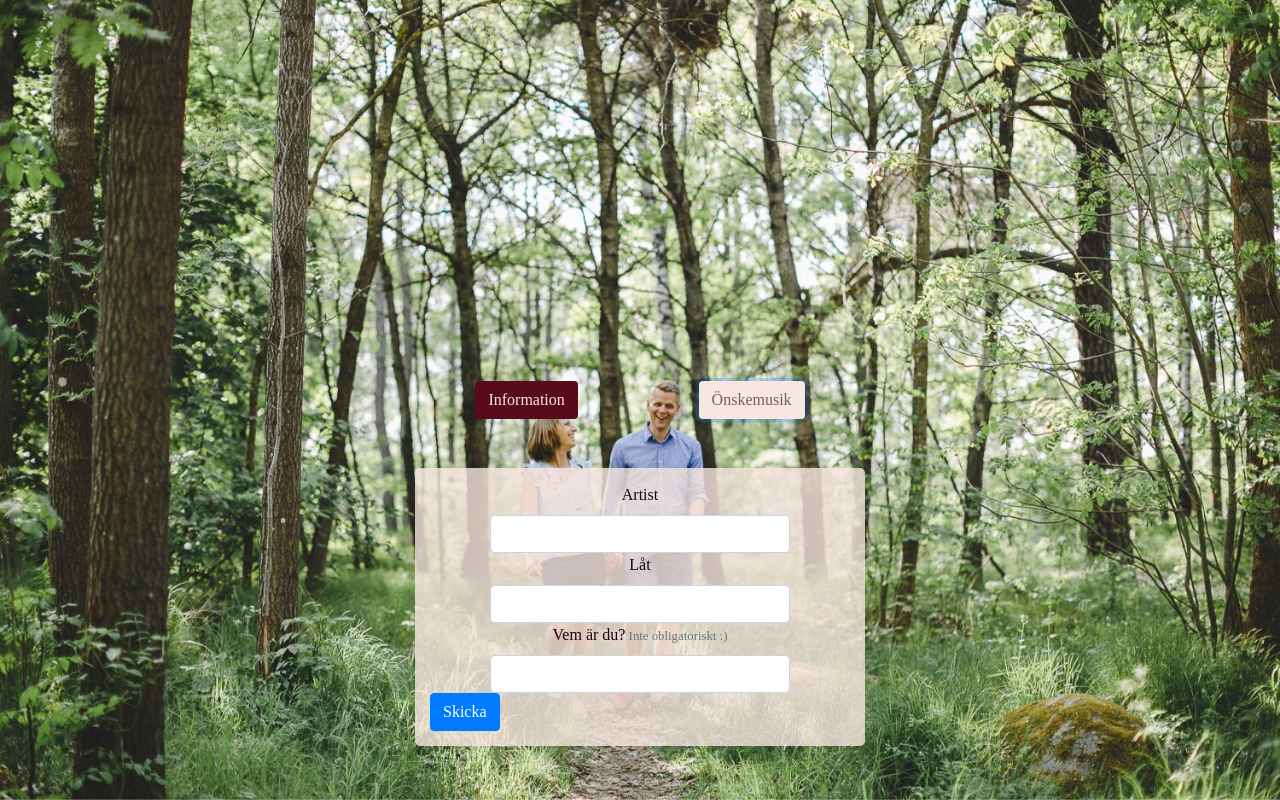
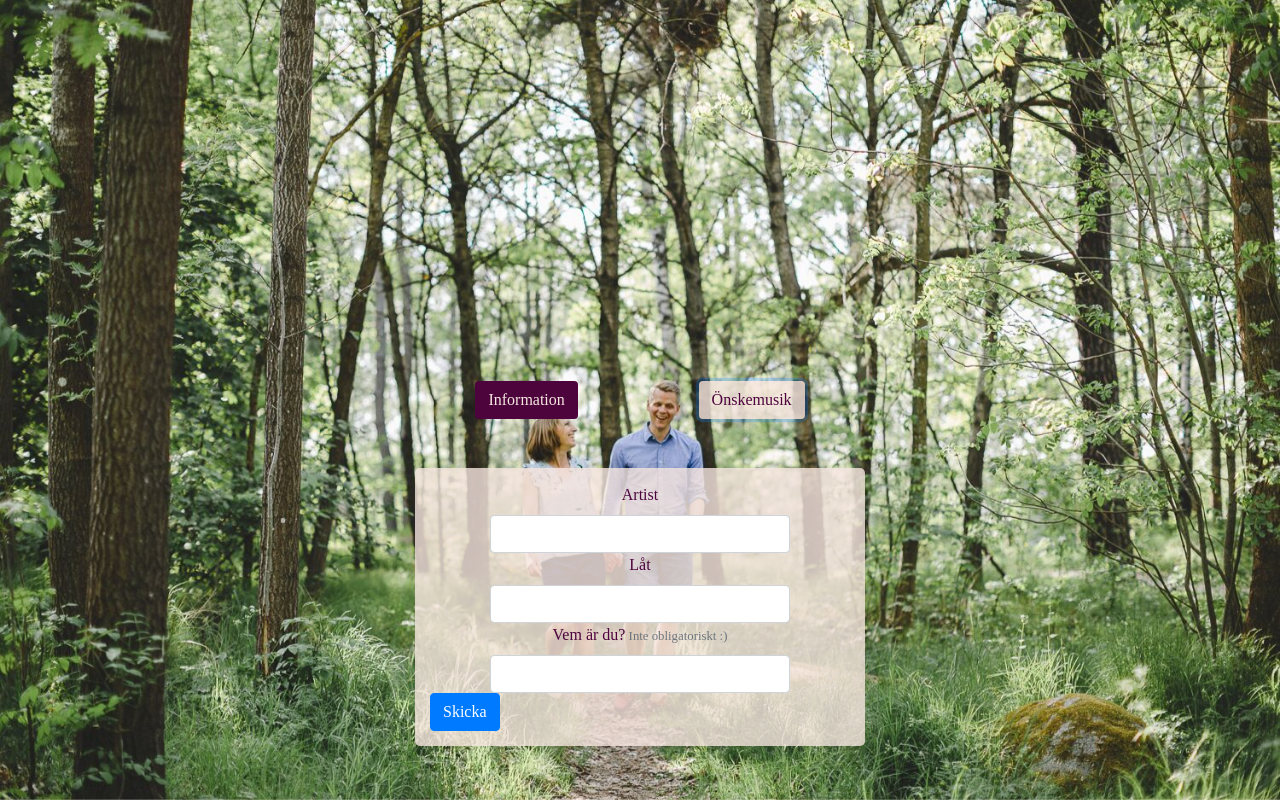
Before and after one commit to olleboll/sofiaocherik, a website: page public/index.html in a window 1280 px wide. Both pictures are taken after a click on the button "Önskemusik". Shown: the part 590-1390 px from the top of the page. Drawn offline with nearby package versions, Linux system fonts and the light colour scheme; a web font is replaced by a local one.

Commit message:
lite fix

```diff
--- a/public/styles.css
+++ b/public/styles.css
@@ -13,12 +13,12 @@
 
 :root {
   --primary: rgba(247, 231, 224, 1);
-  --secondary: rgba(32, 4, 16, 1);
+  --secondary: rgba(77, 4, 61, 1);
   --primary-opac: rgba(247, 231, 224, 0.8);
-  --secondary-opac: rgba(32, 4, 16, 0.6);
+  --secondary-opac: rgba(37, 4, 21, 0.6);
 
   --primary-light: rgba(255, 251, 227, 1);
-  --secondary-light: rgba(88, 11, 28, 1);
+  --secondary-light: rgba(37, 4, 21, 1);
   --primary-light-opac: rgba(255, 251, 227, 0.8);
   --secondary-light-opac: rgba(88, 11, 28, 0.8);
 }
@@ -43,7 +43,7 @@ body {
 }
 
 .header-container {
-  color: var(--secondary-light);
+  color: var(--secondary);
   text-shadow: 2px 2px var(--primary);
   display: flex;
   align-items: center;
@@ -88,7 +88,7 @@ body {
 .top-text {
   font-size: 2rem;
   font-family: wedding;
-  color: var(--secondary-light);
+  color: var(--secondary);
   display: flex;
   align-items: center;
   justify-content: center;
@@ -100,7 +100,7 @@ body {
   padding: 15px;
   text-align: left;
   background-color: var(--primary-opac);
-  color: var(--secondary-light);
+  color: var(--secondary);
   border-radius: 5px;
   margin-bottom: 50px;
 }
@@ -112,20 +112,21 @@ body {
 .nav {
   width: 100%;
   height: 75px;
-  color: var(--secondary-light)
+  color: var(--secondary)
   border-radius: 10px 10px 0 0;
   text-align: center;
   margin-bottom: 30px;
 }
 
 .btn-item {
-  background-color: var(--secondary-light);
+  background-color: var(--secondary);
   color: var(--primary)
 }
 
 .btn-item-active {
-  background-color: var(--primary);
-  color: var(--secondary-opac);
+  background-color: var(--primary-opac);
+  color: var(--secondary);
+
 }
 
 .item {
```
